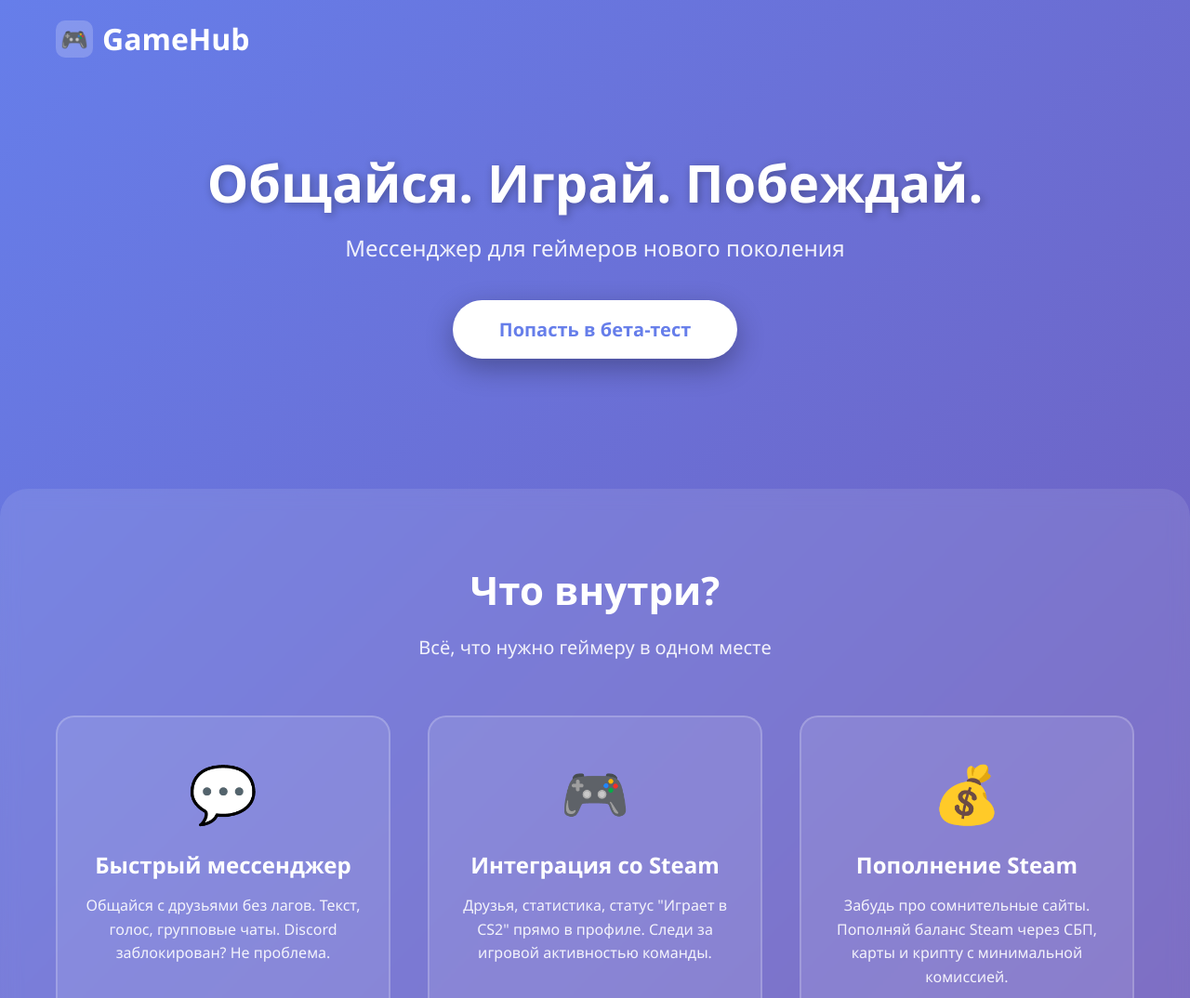
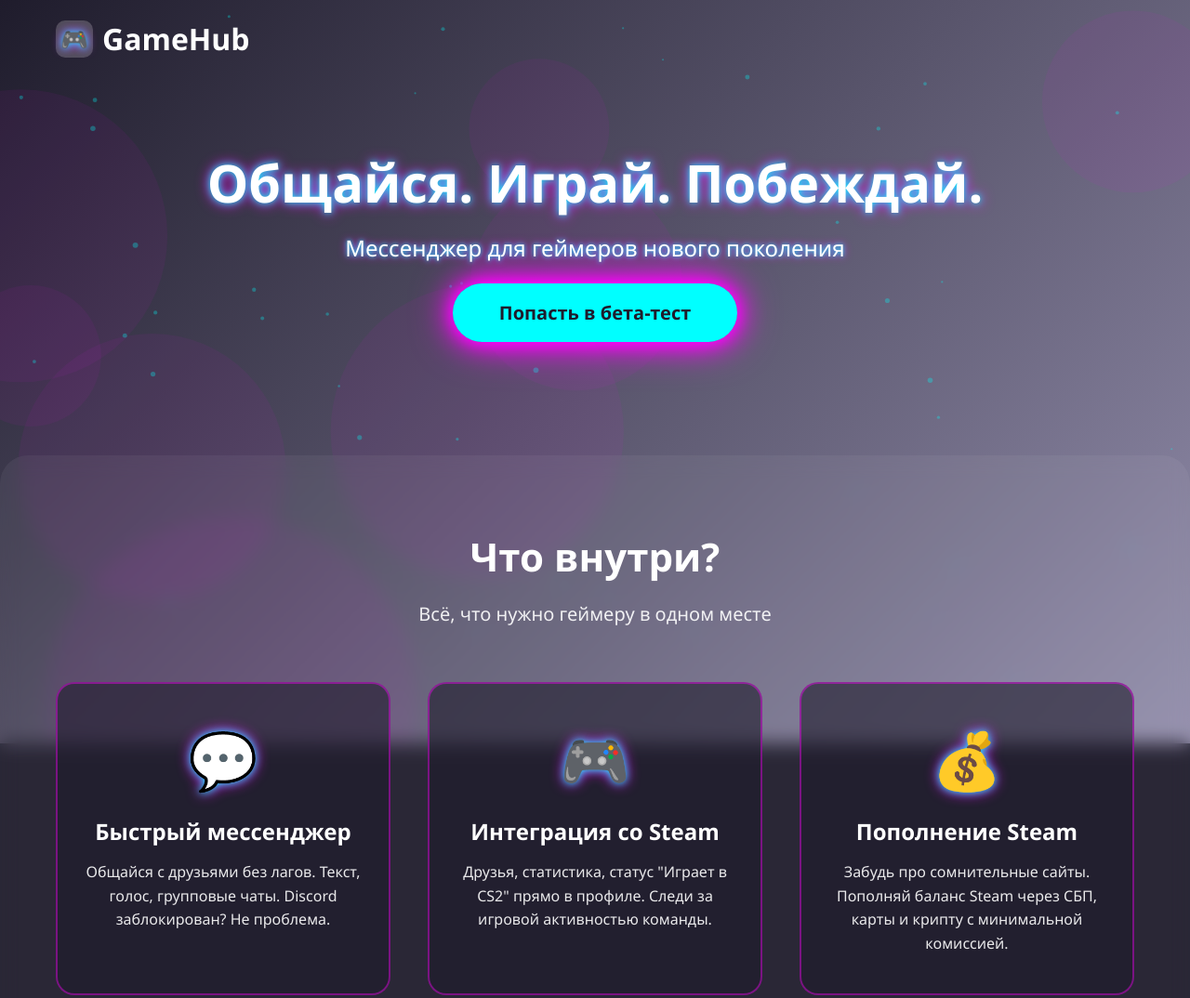
Before and after one commit to Shokhzod-25/GameHub, a plain HTML site: page index.html in a window 1280 px wide. Shown: the top 1074 px of the page at 93% size. Drawn offline with Linux system fonts and the light colour scheme.

Commit message:
Update index.html

```diff
--- a/index.html
+++ b/index.html
@@ -1,5 +1,6 @@
 <!DOCTYPE html>
 <html lang="ru">
+
 <head>
     <meta charset="UTF-8">
     <meta name="viewport" content="width=device-width, initial-scale=1.0">
@@ -13,11 +14,12 @@
 
         body {
             font-family: 'Segoe UI', Tahoma, Geneva, Verdana, sans-serif;
-            background: linear-gradient(135deg, #667eea 0%, #764ba2 100%);
             color: #fff;
             overflow-x: hidden;
+            background: #1f1c2c;
         }
 
+        /* Container */
         .container {
             max-width: 1200px;
             margin: 0 auto;
@@ -42,12 +44,13 @@
         .logo-icon {
             width: 40px;
             height: 40px;
-            background: rgba(255,255,255,0.2);
+            background: rgba(255, 255, 255, 0.2);
             border-radius: 10px;
             display: flex;
             align-items: center;
             justify-content: center;
             font-size: 24px;
+            text-shadow: 0 0 8px #0ff, 0 0 12px #ff00ff;
         }
 
         /* Hero Section */
@@ -60,7 +63,10 @@
             font-size: 56px;
             margin-bottom: 20px;
             line-height: 1.2;
-            text-shadow: 2px 2px 10px rgba(0,0,0,0.3);
+            text-shadow: 0 0 8px #0ff, 0 0 15px #ff00ff;
+            opacity: 0;
+            transform: translateY(20px);
+            animation: fadeInUp 1s forwards 0.2s;
         }
 
         .hero-subtitle {
@@ -68,29 +74,54 @@
             margin-bottom: 40px;
             opacity: 0.9;
             font-weight: 300;
+            text-shadow: 0 0 5px #0ff, 0 0 10px #ff00ff;
+            opacity: 0;
+            transform: translateY(20px);
+            animation: fadeInUp 1s forwards 0.5s;
         }
 
+        @keyframes fadeInUp {
+            to {
+                opacity: 1;
+                transform: translateY(0);
+            }
+        }
+
+        /* CTA Button */
         .cta-button {
-            display: inline-block;
-            background: #fff;
-            color: #667eea;
+            background: #0ff;
+            color: #1f1c2c;
             padding: 18px 50px;
             font-size: 20px;
             font-weight: bold;
             border-radius: 50px;
             text-decoration: none;
-            transition: transform 0.3s, box-shadow 0.3s;
-            box-shadow: 0 10px 30px rgba(0,0,0,0.3);
+            text-shadow: 0 0 8px #0ff;
+            box-shadow: 0 0 20px #0ff, 0 0 40px #0ff;
+            transition: all 0.3s ease-in-out;
+            animation: neonPulse 2s infinite;
         }
 
         .cta-button:hover {
-            transform: translateY(-3px);
-            box-shadow: 0 15px 40px rgba(0,0,0,0.4);
+            transform: scale(1.05);
+            box-shadow: 0 0 30px #0ff, 0 0 60px #0ff;
         }
 
-        /* Features */
+        @keyframes neonPulse {
+
+            0%,
+            100% {
+                box-shadow: 0 0 20px #0ff, 0 0 40px #0ff;
+            }
+
+            50% {
+                box-shadow: 0 0 30px #0ff, 0 0 60px #0ff;
+            }
+        }
+
+        /* Features Section */
         .features {
-            background: rgba(255,255,255,0.1);
+            background: rgba(255, 255, 255, 0.05);
             backdrop-filter: blur(10px);
             padding: 80px 0;
             margin: 40px 0;
@@ -105,23 +136,32 @@
         }
 
         .feature-card {
-            background: rgba(255,255,255,0.1);
+            opacity: 0;
+            transform: translateY(20px);
+            transition: all 0.6s ease-out;
+            background: rgba(31, 28, 44, 0.6);
+            border: 2px solid rgba(255, 0, 255, 0.4);
+            text-align: center;
             padding: 40px 30px;
             border-radius: 20px;
-            text-align: center;
-            transition: transform 0.3s, background 0.3s;
-            border: 2px solid rgba(255,255,255,0.2);
+        }
+
+        .feature-card.visible {
+            opacity: 1;
+            transform: translateY(0);
         }
 
         .feature-card:hover {
             transform: translateY(-10px);
-            background: rgba(255,255,255,0.15);
+            border-color: #0ff;
+            box-shadow: 0 0 30px #ff00ff, 0 0 50px #0ff;
         }
 
         .feature-icon {
             font-size: 60px;
             margin-bottom: 20px;
             display: block;
+            text-shadow: 0 0 10px #0ff, 0 0 15px #ff00ff;
         }
 
         .feature-card h3 {
@@ -144,6 +184,7 @@
         .beta-section h2 {
             font-size: 42px;
             margin-bottom: 20px;
+            text-shadow: 0 0 5px #0ff, 0 0 10px #ff00ff;
         }
 
         .beta-section p {
@@ -155,7 +196,7 @@
         .beta-form {
             max-width: 500px;
             margin: 0 auto;
-            background: rgba(255,255,255,0.1);
+            background: rgba(255, 255, 255, 0.05);
             padding: 40px;
             border-radius: 20px;
             backdrop-filter: blur(10px);
@@ -178,32 +219,50 @@
             border: none;
             border-radius: 10px;
             font-size: 16px;
-            background: rgba(255,255,255,0.9);
+            background: rgba(255, 255, 255, 0.9);
             color: #333;
         }
 
         .submit-button {
-            width: 100%;
-            padding: 18px;
-            background: #fff;
-            color: #667eea;
+            background: #ff00ff;
+            color: #fff;
+            font-weight: bold;
+            text-shadow: 0 0 8px #ff00ff, 0 0 20px #ff00ff;
+            box-shadow: 0 0 15px #ff00ff, 0 0 30px #ff00ff;
             border: none;
-            border-radius: 10px;
+            border-radius: 50px;
+            padding: 15px 40px;
             font-size: 18px;
-            font-weight: bold;
             cursor: pointer;
-            transition: transform 0.3s;
+            transition: all 0.3s ease-in-out;
+            animation: neonPulse 2s infinite alternate;
         }
 
         .submit-button:hover {
             transform: scale(1.05);
+            box-shadow: 0 0 30px #ff00ff, 0 0 60px #ff00ff;
         }
+
+        @keyframes neonPulse {
+            0% {
+                box-shadow: 0 0 15px #ff00ff, 0 0 30px #ff00ff, 0 0 45px #ff00ff;
+            }
+
+            50% {
+                box-shadow: 0 0 25px #ff00ff, 0 0 50px #ff00ff, 0 0 75px #ff00ff;
+            }
+
+            100% {
+                box-shadow: 0 0 15px #ff00ff, 0 0 30px #ff00ff, 0 0 45px #ff00ff;
+            }
+        }
+
 
         /* Footer */
         footer {
             text-align: center;
             padding: 40px 0;
-            background: rgba(0,0,0,0.2);
+            background: rgba(0, 0, 0, 0.2);
             margin-top: 60px;
         }
 
@@ -219,15 +278,18 @@
             text-decoration: none;
             font-size: 18px;
             padding: 10px 20px;
-            background: rgba(255,255,255,0.1);
+            background: rgba(255, 255, 255, 0.1);
             border-radius: 10px;
-            transition: background 0.3s;
+            transition: all 0.3s;
+            text-shadow: 0 0 5px #0ff, 0 0 10px #ff00ff;
         }
 
         .social-links a:hover {
-            background: rgba(255,255,255,0.2);
+            background: rgba(255, 255, 255, 0.2);
+            box-shadow: 0 0 10px #0ff, 0 0 20px #ff00ff;
         }
 
+        /* Success message */
         .success-message {
             display: none;
             background: #4CAF50;
@@ -235,6 +297,17 @@
             border-radius: 10px;
             margin-top: 20px;
             font-weight: bold;
+        }
+
+        /* Background canvas */
+        #bgCanvas {
+            position: fixed;
+            top: 0;
+            left: 0;
+            z-index: -1;
+            width: 100%;
+            height: 100%;
+            background: linear-gradient(135deg, #1f1c2c 0%, #928dab 100%);
         }
 
         /* Responsive */
@@ -253,7 +326,10 @@
         }
     </style>
 </head>
+
 <body>
+    <canvas id="bgCanvas"></canvas>
+
     <header>
         <div class="container">
             <div class="logo">
@@ -282,19 +358,22 @@
                 <div class="feature-card">
                     <span class="feature-icon">💬</span>
                     <h3>Быстрый мессенджер</h3>
-                    <p>Общайся с друзьями без лагов. Текст, голос, групповые чаты. Discord заблокирован? Не проблема.</p>
+                    <p>Общайся с друзьями без лагов. Текст, голос, групповые чаты. Discord заблокирован? Не проблема.
+                    </p>
                 </div>
 
                 <div class="feature-card">
                     <span class="feature-icon">🎮</span>
                     <h3>Интеграция со Steam</h3>
-                    <p>Друзья, статистика, статус "Играет в CS2" прямо в профиле. Следи за игровой активностью команды.</p>
+                    <p>Друзья, статистика, статус "Играет в CS2" прямо в профиле. Следи за игровой активностью команды.
+                    </p>
                 </div>
 
                 <div class="feature-card">
                     <span class="feature-icon">💰</span>
                     <h3>Пополнение Steam</h3>
-                    <p>Забудь про сомнительные сайты. Пополняй баланс Steam через СБП, карты и крипту с минимальной комиссией.</p>
+                    <p>Забудь про сомнительные сайты. Пополняй баланс Steam через СБП, карты и крипту с минимальной
+                        комиссией.</p>
                 </div>
 
                 <div class="feature-card">
@@ -364,7 +443,7 @@
     </footer>
 
     <script>
-        document.getElementById('betaForm').addEventListener('submit', function(e) {
+        document.getElementById('betaForm').addEventListener('submit', function (e) {
             e.preventDefault();
 
             const name = document.getElementById('name').value;
@@ -384,6 +463,91 @@
             //     body: JSON.stringify({ name, email, steam })
             // });
         });
+        // ====== Animated background ======
+        const canvas = document.getElementById('bgCanvas');
+        const ctx = canvas.getContext('2d');
+        let particles = [];
+        let fog = [];
+
+        function resizeCanvas() {
+            canvas.width = window.innerWidth;
+            canvas.height = window.innerHeight;
+        }
+        window.addEventListener('resize', resizeCanvas);
+        resizeCanvas();
+
+        // small moving particles
+        for (let i = 0; i < 50; i++) {
+            particles.push({
+                x: Math.random() * canvas.width,
+                y: Math.random() * canvas.height,
+                r: Math.random() * 2 + 1,
+                dx: (Math.random() - 0.5) * 0.5,
+                dy: (Math.random() - 0.5) * 0.5
+            });
+        }
+
+        // big fog blobs
+        for (let i = 0; i < 8; i++) {
+            fog.push({
+                x: Math.random() * canvas.width,
+                y: Math.random() * canvas.height,
+                r: Math.random() * 150 + 50,
+                dx: (Math.random() - 0.5) * 0.1,
+                dy: (Math.random() - 0.5) * 0.1,
+                color: `rgba(255,0,255,0.05)`
+            });
+        }
+
+        function draw() {
+            ctx.clearRect(0, 0, canvas.width, canvas.height);
+
+            // fog
+            fog.forEach(p => {
+                ctx.beginPath();
+                ctx.arc(p.x, p.y, p.r, 0, Math.PI * 2);
+                ctx.fillStyle = p.color;
+                ctx.fill();
+                p.x += p.dx;
+                p.y += p.dy;
+                if (p.x < -100 || p.x > canvas.width + 100) p.dx *= -1;
+                if (p.y < -100 || p.y > canvas.height + 100) p.dy *= -1;
+            });
+
+            // small particles
+            ctx.fillStyle = "rgba(0,255,255,0.3)";
+            particles.forEach(p => {
+                ctx.beginPath();
+                ctx.arc(p.x, p.y, p.r, 0, Math.PI * 2);
+                ctx.fill();
+                p.x += p.dx;
+                p.y += p.dy;
+                if (p.x < 0 || p.x > canvas.width) p.dx *= -1;
+                if (p.y < 0 || p.y > canvas.height) p.dy *= -1;
+            });
+
+            requestAnimationFrame(draw);
+        }
+        draw();
+
+        // ====== Scroll animation for feature cards ======
+        const cards = document.querySelectorAll('.feature-card');
+
+        function checkCards() {
+            const triggerBottom = window.innerHeight * 0.9;
+            cards.forEach(card => {
+                const cardTop = card.getBoundingClientRect().top;
+                if (cardTop < triggerBottom) {
+                    card.classList.add('visible');
+                }
+            });
+        }
+
+        window.addEventListener('scroll', checkCards);
+        checkCards();
     </script>
+
+
 </body>
+
 </html>
```
